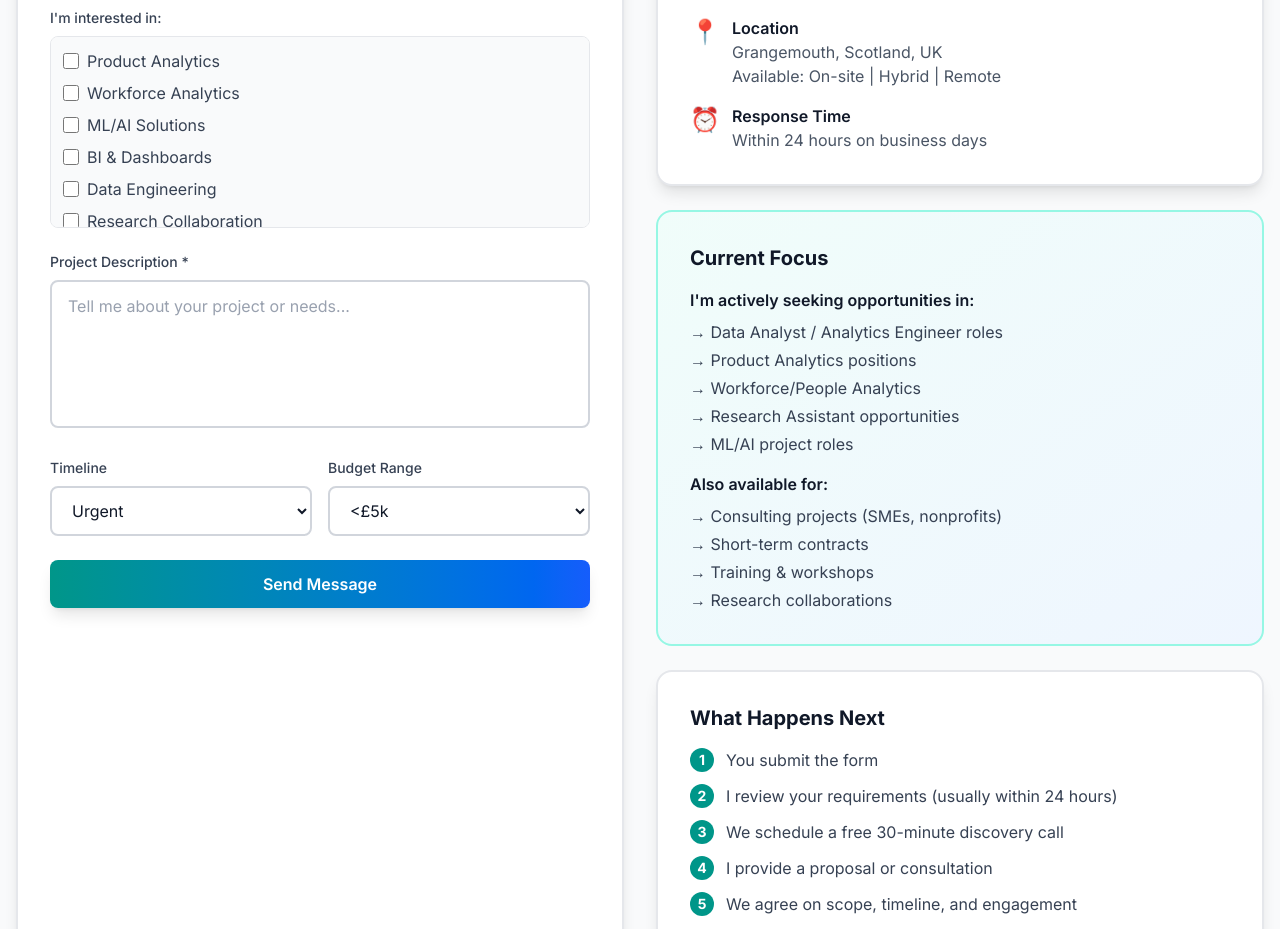
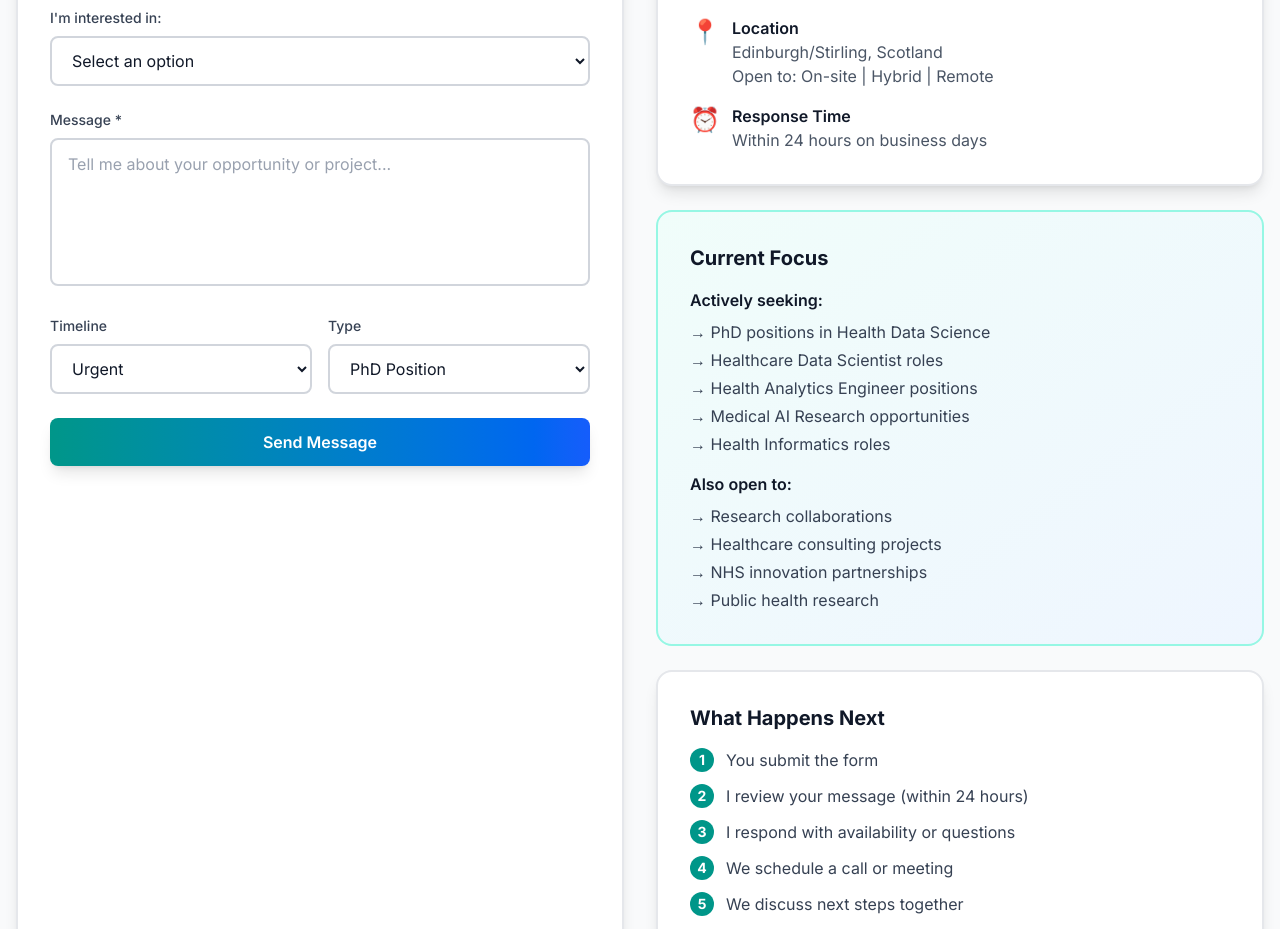
Before and after one commit to ayothetechguy/my-portfolio-website, a Next.js app: page /contact in a window 1280 px wide. Shown: the part 743-1672 px from the top of the page. Built offline with nearby package versions, Linux system fonts and the light colour scheme.

Commit message:
Add working contact form with Formspree integration

```diff
--- a/app/contact/page.tsx
+++ b/app/contact/page.tsx
@@ -7,6 +7,8 @@ import { useState, useEffect } from 'react';
 export default function Contact() {
   const [mobileMenuOpen, setMobileMenuOpen] = useState(false);
   const [scrolled, setScrolled] = useState(false);
+  const [formStatus, setFormStatus] = useState<'idle' | 'submitting' | 'success' | 'error'>('idle');
+  const [formMessage, setFormMessage] = useState('');
 
   useEffect(() => {
     const handleScroll = () => {
@@ -15,6 +17,42 @@ export default function Contact() {
     window.addEventListener('scroll', handleScroll);
     return () => window.removeEventListener('scroll', handleScroll);
   }, []);
+
+  const handleSubmit = async (e: React.FormEvent<HTMLFormElement>) => {
+    e.preventDefault();
+    setFormStatus('submitting');
+
+    const form = e.currentTarget;
+    const formData = new FormData(form);
+
+    try {
+      const response = await fetch('https://formspree.io/f/xldvqeyj', {
+        method: 'POST',
+        body: formData,
+        headers: {
+          'Accept': 'application/json'
+        }
+      });
+
+      if (response.ok) {
+        setFormStatus('success');
+        setFormMessage('Thank you! Your message has been sent successfully. I\'ll get back to you within 24 hours.');
+        form.reset();
+
+        // Reset success message after 5 seconds
+        setTimeout(() => {
+          setFormStatus('idle');
+          setFormMessage('');
+        }, 5000);
+      } else {
+        setFormStatus('error');
+        setFormMessage('Oops! Something went wrong. Please try emailing me directly at ayoolumimelehon@gmail.com');
+      }
+    } catch (error) {
+      setFormStatus('error');
+      setFormMessage('Oops! Something went wrong. Please try emailing me directly at ayoolumimelehon@gmail.com');
+    }
+  };
 
   return (
     <div className="min-h-screen bg-white">
@@ -111,8 +149,8 @@ export default function Contact() {
             animate={{ opacity: 1, y: 0 }}
             transition={{ duration: 0.6 }}
           >
-            <h1 className="text-5xl md:text-6xl font-bold text-gray-900 mb-4">Let&apos;s Build Something Together</h1>
-            <p className="text-2xl text-gray-600">Whether you need analytics support, ML prototypes, or research collaboration, I&apos;m here to help</p>
+            <h1 className="text-5xl md:text-6xl font-bold text-gray-900 mb-4">Let&apos;s Advance Healthcare Together</h1>
+            <p className="text-2xl text-gray-600">Open to PhD opportunities, healthcare data roles, and research collaborations</p>
           </motion.div>
         </div>
       </section>
@@ -130,14 +168,30 @@ export default function Contact() {
               className="bg-white rounded-2xl border-2 border-gray-200 shadow-lg p-8"
             >
               <h2 className="text-2xl font-bold text-gray-900 mb-6">Send a Message</h2>
-              <form className="space-y-6">
+
+              {/* Success/Error Messages */}
+              {formStatus === 'success' && (
+                <div className="mb-6 p-4 bg-green-50 border-2 border-green-200 rounded-lg">
+                  <p className="text-green-800 font-medium">✅ {formMessage}</p>
+                </div>
+              )}
+
+              {formStatus === 'error' && (
+                <div className="mb-6 p-4 bg-red-50 border-2 border-red-200 rounded-lg">
+                  <p className="text-red-800 font-medium">❌ {formMessage}</p>
+                </div>
+              )}
+
+              <form onSubmit={handleSubmit} className="space-y-6">
                 <div>
                   <label className="block text-sm font-medium text-gray-700 mb-2">Name *</label>
                   <input
                     type="text"
+                    name="name"
                     className="w-full px-4 py-3 bg-white border-2 border-gray-300 rounded-lg text-gray-900 placeholder-gray-400 focus:ring-2 focus:ring-teal-500 focus:border-transparent transition"
                     placeholder="Your name"
                     required
+                    disabled={formStatus === 'submitting'}
                   />
                 </div>
 
@@ -145,9 +199,11 @@ export default function Contact() {
                   <label className="block text-sm font-medium text-gray-700 mb-2">Email *</label>
                   <input
                     type="email"
+                    name="email"
                     className="w-full px-4 py-3 bg-white border-2 border-gray-300 rounded-lg text-gray-900 placeholder-gray-400 focus:ring-2 focus:ring-teal-500 focus:border-transparent transition"
                     placeholder="your.email@example.com"
                     required
+                    disabled={formStatus === 'submitting'}
                   />
                 </div>
 
@@ -155,49 +211,52 @@ export default function Contact() {
                   <label className="block text-sm font-medium text-gray-700 mb-2">Organization</label>
                   <input
                     type="text"
+                    name="organization"
                     className="w-full px-4 py-3 bg-white border-2 border-gray-300 rounded-lg text-gray-900 placeholder-gray-400 focus:ring-2 focus:ring-teal-500 focus:border-transparent transition"
                     placeholder="Your company or institution"
+                    disabled={formStatus === 'submitting'}
                   />
                 </div>
 
                 <div>
                   <label className="block text-sm font-medium text-gray-700 mb-2">I&apos;m interested in:</label>
-                  <div className="space-y-2 max-h-48 overflow-y-auto bg-gray-50 rounded-lg p-3 border border-gray-200">
-                    {[
-                      "Product Analytics",
-                      "Workforce Analytics",
-                      "ML/AI Solutions",
-                      "BI & Dashboards",
-                      "Data Engineering",
-                      "Research Collaboration",
-                      "Training/Consulting",
-                      "Other"
-                    ].map((option, index) => (
-                      <label key={index} className="flex items-center text-gray-700 hover:text-teal-600 transition cursor-pointer">
-                        <input
-                          type="checkbox"
-                          className="w-4 h-4 text-teal-600 bg-white border-gray-300 rounded focus:ring-teal-500"
-                        />
-                        <span className="ml-2">{option}</span>
-                      </label>
-                    ))}
-                  </div>
+                  <select
+                    name="interest"
+                    className="w-full px-4 py-3 bg-white border-2 border-gray-300 rounded-lg text-gray-900 focus:ring-2 focus:ring-teal-500 focus:border-transparent transition"
+                    disabled={formStatus === 'submitting'}
+                  >
+                    <option value="">Select an option</option>
+                    <option value="PhD Supervision">PhD Supervision</option>
+                    <option value="Research Collaboration">Research Collaboration</option>
+                    <option value="Healthcare Data Role">Healthcare Data Role</option>
+                    <option value="Healthcare Analytics">Healthcare Analytics</option>
+                    <option value="Medical AI Project">Medical AI Project</option>
+                    <option value="Data Engineering">Data Engineering</option>
+                    <option value="Consulting">Consulting</option>
+                    <option value="Other">Other</option>
+                  </select>
                 </div>
 
                 <div>
-                  <label className="block text-sm font-medium text-gray-700 mb-2">Project Description *</label>
+                  <label className="block text-sm font-medium text-gray-700 mb-2">Message *</label>
                   <textarea
+                    name="message"
                     rows={5}
                     className="w-full px-4 py-3 bg-white border-2 border-gray-300 rounded-lg text-gray-900 placeholder-gray-400 focus:ring-2 focus:ring-teal-500 focus:border-transparent transition resize-none"
-                    placeholder="Tell me about your project or needs..."
+                    placeholder="Tell me about your opportunity or project..."
                     required
+                    disabled={formStatus === 'submitting'}
                   />
                 </div>
 
                 <div className="grid grid-cols-2 gap-4">
                   <div>
                     <label className="block text-sm font-medium text-gray-700 mb-2">Timeline</label>
-                    <select className="w-full px-4 py-3 bg-white border-2 border-gray-300 rounded-lg text-gray-900 focus:ring-2 focus:ring-teal-500 focus:border-transparent transition">
+                    <select
+                      name="timeline"
+                      className="w-full px-4 py-3 bg-white border-2 border-gray-300 rounded-lg text-gray-900 focus:ring-2 focus:ring-teal-500 focus:border-transparent transition"
+                      disabled={formStatus === 'submitting'}
+                    >
                       <option>Urgent</option>
                       <option>1-3 months</option>
                       <option>3-6 months</option>
@@ -206,21 +265,31 @@ export default function Contact() {
                   </div>
 
                   <div>
-                    <label className="block text-sm font-medium text-gray-700 mb-2">Budget Range</label>
-                    <select className="w-full px-4 py-3 bg-white border-2 border-gray-300 rounded-lg text-gray-900 focus:ring-2 focus:ring-teal-500 focus:border-transparent transition">
-                      <option>&lt;£5k</option>
-                      <option>£5-15k</option>
-                      <option>£15k+</option>
-                      <option>TBD</option>
+                    <label className="block text-sm font-medium text-gray-700 mb-2">Type</label>
+                    <select
+                      name="type"
+                      className="w-full px-4 py-3 bg-white border-2 border-gray-300 rounded-lg text-gray-900 focus:ring-2 focus:ring-teal-500 focus:border-transparent transition"
+                      disabled={formStatus === 'submitting'}
+                    >
+                      <option>PhD Position</option>
+                      <option>Full-time Role</option>
+                      <option>Contract</option>
+                      <option>Collaboration</option>
+                      <option>Other</option>
                     </select>
                   </div>
                 </div>
 
                 <button
                   type="submit"
-                  className="w-full bg-gradient-to-r from-teal-600 to-blue-600 text-white py-3 rounded-lg font-semibold hover:from-teal-700 hover:to-blue-700 transition-all shadow-lg hover:shadow-xl"
+                  disabled={formStatus === 'submitting'}
+                  className={`w-full py-3 rounded-lg font-semibold transition-all shadow-lg hover:shadow-xl ${
+                    formStatus === 'submitting'
+                      ? 'bg-gray-400 cursor-not-allowed text-white'
+                      : 'bg-gradient-to-r from-teal-600 to-blue-600 text-white hover:from-teal-700 hover:to-blue-700'
+                  }`}
                 >
-                  Send Message
+                  {formStatus === 'submitting' ? 'Sending...' : 'Send Message'}
                 </button>
               </form>
             </motion.div>
@@ -239,11 +308,11 @@ export default function Contact() {
                 <div className="space-y-4">
                   {[
                     { icon: "📧", title: "Email", value: "ayoolumimelehon@gmail.com", link: "mailto:ayoolumimelehon@gmail.com" },
-                    { icon: "📧", title: "Secondary Email", value: "info@ayofemimelehon.info", link: "mailto:info@ayofemimelehon.info" },
+                    { icon: "📧", title: "Secondary Email", value: "aom00022@students.stir.ac.uk", link: "mailto:info@ayofemimelehon.com" },
                     { icon: "💼", title: "LinkedIn", value: "linkedin.com/in/ayoolumi-melehon", link: "https://www.linkedin.com/in/ayoolumi-melehon-b63237179/" },
-                    { icon: "🐙", title: "GitHub", value: "github.com/ayothetechguy", link: "https://github.com/ayothetechguy" },
+                    { icon: "🐙", title: "GitHub", value: "github.com/ayoolumi", link: "https://github.com/ayoolumi" },
                     { icon: "🎥", title: "YouTube", value: "youtube.com/@ayoolumi_oluwafemi", link: "https://www.youtube.com/@ayoolumi_oluwafemi" },
-                    { icon: "📍", title: "Location", value: "Grangemouth, Scotland, UK\nAvailable: On-site | Hybrid | Remote", link: null },
+                    { icon: "📍", title: "Location", value: "Edinburgh/Stirling, Scotland\nOpen to: On-site | Hybrid | Remote", link: null },
                     { icon: "⏰", title: "Response Time", value: "Within 24 hours on business days", link: null }
                   ].map((item, index) => (
                     <div key={index} className="flex items-start space-x-3">
@@ -274,22 +343,22 @@ export default function Contact() {
                 <h2 className="text-xl font-bold text-gray-900 mb-4">Current Focus</h2>
                 <div className="space-y-4">
                   <div>
-                    <h3 className="font-semibold text-gray-900 mb-2">I&apos;m actively seeking opportunities in:</h3>
+                    <h3 className="font-semibold text-gray-900 mb-2">Actively seeking:</h3>
                     <ul className="space-y-1 text-gray-700">
-                      <li>→ Data Analyst / Analytics Engineer roles</li>
-                      <li>→ Product Analytics positions</li>
-                      <li>→ Workforce/People Analytics</li>
-                      <li>→ Research Assistant opportunities</li>
-                      <li>→ ML/AI project roles</li>
+                      <li>→ PhD positions in Health Data Science</li>
+                      <li>→ Healthcare Data Scientist roles</li>
+                      <li>→ Health Analytics Engineer positions</li>
+                      <li>→ Medical AI Research opportunities</li>
+                      <li>→ Health Informatics roles</li>
                     </ul>
                   </div>
                   <div>
-                    <h3 className="font-semibold text-gray-900 mb-2">Also available for:</h3>
+                    <h3 className="font-semibold text-gray-900 mb-2">Also open to:</h3>
                     <ul className="space-y-1 text-gray-700">
-                      <li>→ Consulting projects (SMEs, nonprofits)</li>
-                      <li>→ Short-term contracts</li>
-                      <li>→ Training & workshops</li>
                       <li>→ Research collaborations</li>
+                      <li>→ Healthcare consulting projects</li>
+                      <li>→ NHS innovation partnerships</li>
+                      <li>→ Public health research</li>
                     </ul>
                   </div>
                 </div>
@@ -307,10 +376,10 @@ export default function Contact() {
                 <ol className="space-y-3">
                   {[
                     "You submit the form",
-                    "I review your requirements (usually within 24 hours)",
-                    "We schedule a free 30-minute discovery call",
-                    "I provide a proposal or consultation",
-                    "We agree on scope, timeline, and engagement"
+                    "I review your message (within 24 hours)",
+                    "I respond with availability or questions",
+                    "We schedule a call or meeting",
+                    "We discuss next steps together"
                   ].map((step, index) => (
                     <li key={index} className="flex items-start space-x-3">
                       <span className="flex-shrink-0 w-6 h-6 bg-teal-600 text-white rounded-full flex items-center justify-center text-sm font-bold">
@@ -355,7 +424,7 @@ export default function Contact() {
           <div className="grid md:grid-cols-3 gap-8 mb-8">
             <div>
               <h3 className="text-xl font-bold mb-4">Ayoolumi Melehon</h3>
-              <p className="text-gray-400">Data Analyst & AI Specialist helping organizations leverage data for strategic decision-making.</p>
+              <p className="text-gray-400">Healthcare Data Scientist & AI Researcher specializing in predictive analytics and machine learning for health system improvement.</p>
             </div>
             <div>
               <h4 className="font-semibold mb-4">Quick Links</h4>
@@ -376,14 +445,14 @@ export default function Contact() {
                 <a href="https://www.linkedin.com/in/ayoolumi-melehon-b63237179/" target="_blank" rel="noopener noreferrer" className="w-10 h-10 bg-gray-800 rounded-full flex items-center justify-center hover:bg-teal-600 transition text-sm">
                   L
                 </a>
-                <a href="https://github.com/ayothetechguy" target="_blank" rel="noopener noreferrer" className="w-10 h-10 bg-gray-800 rounded-full flex items-center justify-center hover:bg-teal-600 transition text-sm">
+                <a href="https://github.com/ayoolumi" target="_blank" rel="noopener noreferrer" className="w-10 h-10 bg-gray-800 rounded-full flex items-center justify-center hover:bg-teal-600 transition text-sm">
                   G
                 </a>
               </div>
             </div>
           </div>
           <div className="border-t border-gray-800 pt-6 text-center text-gray-400 text-sm">
-            <p>© 2025 Ayoolumi Melehon | Grangemouth, Scotland | Built with Next.js & Tailwind CSS</p>
+            <p>© 2025 Ayoolumi Melehon | Edinburgh/Stirling, Scotland</p>
           </div>
         </div>
       </footer>
```
